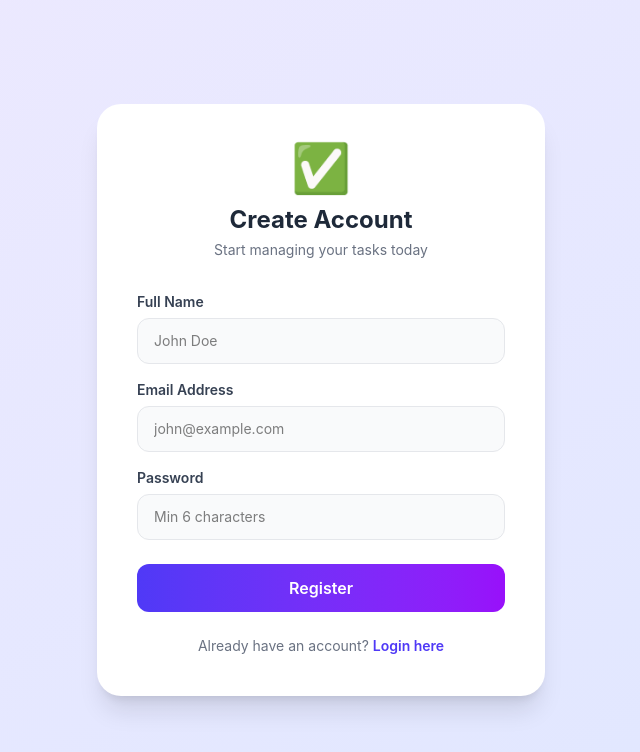
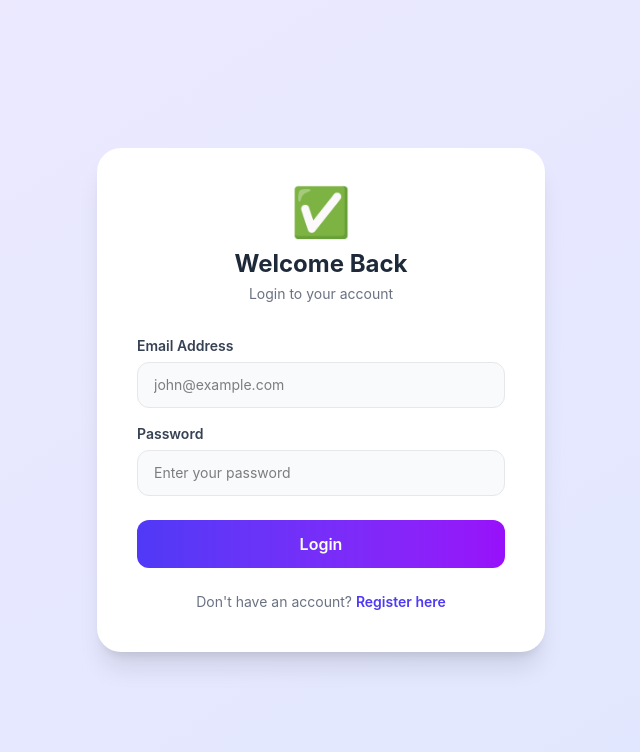
Before and after one commit to Nex-Chandan/Task-manager, a React (Vite) app in the folder frontent/: page /login in a window 1280 px wide. Shown: the top 752 px of the page, without its empty margins (319-959 px from the left). Built offline with nearby package versions, Linux system fonts and the light colour scheme.

Commit message:
created login page

```diff
--- a/frontent/src/App.jsx
+++ b/frontent/src/App.jsx
@@ -1,15 +1,25 @@
-import React from 'react'
-import Register from './pages/Register.jsx'
-
-const App = () => {
-  return (
-    <div>
-
-      <Register/>
+import { BrowserRouter, Routes, Route, Navigate } from "react-router-dom";
+import { ToastContainer } from "react-toastify";
+import "react-toastify/dist/ReactToastify.css";
+import { AuthProvider } from "./context/AuthContext";
+import Login from "./pages/Login";
+import Register from "./pages/Register";
 
 
-    </div>
-  )
+function App() {
+  return (
+    <AuthProvider>
+
+        <Routes>
+
+          <Route path="/login" element={<Login />} />
+          <Route path="/register" element={<Register />} />
+
+        </Routes>
+
+      <ToastContainer position="top-right" autoClose={3000} />
+    </AuthProvider>
+  );
 }
 
-export default App
+export default App;
--- /dev/null
+++ b/frontent/src/pages/Login.jsx
@@ -0,0 +1,88 @@
+import { useState } from "react";
+import { Link, useNavigate } from "react-router-dom";
+import { toast } from "react-toastify";
+import { loginUser } from "../api/api";
+import { userAuth } from "../context/AuthContext";
+
+const Login = () => {
+  const [form, setForm]       = useState({ email: "", password: "" });
+  const [loading, setLoading] = useState(false);
+  const { login }  = userAuth();
+  const navigate   = useNavigate();
+
+  const handleChange = (e) => setForm({ ...form, [e.target.name]: e.target.value });
+
+  const handleSubmit = async (e) => {
+    e.preventDefault();
+    if (!form.email || !form.password)
+      return toast.error("Please fill all fields");
+
+    try {
+      setLoading(true);
+      const { data } = await loginUser(form);
+      login(data);
+      toast.success("Welcome back! 👋");
+      navigate("/dashboard");
+    } catch (err) {
+      toast.error(err.response?.data?.message || "Login failed");
+    } finally {
+      setLoading(false);
+    }
+  };
+
+  return (
+    <div className="min-h-screen bg-gradient-to-br from-violet-100 to-indigo-100 flex items-center justify-center px-4">
+      <div className="bg-white rounded-3xl shadow-xl w-full max-w-md p-10">
+
+        <div className="text-center mb-8">
+          <div className="text-5xl mb-3">✅</div>
+          <h2 className="text-2xl font-bold text-gray-800">Welcome Back</h2>
+          <p className="text-gray-500 text-sm mt-1">Login to your account</p>
+        </div>
+
+        <form onSubmit={handleSubmit} className="space-y-4">
+          <div>
+            <label className="block text-sm font-semibold text-gray-700 mb-1.5">Email Address</label>
+            <input
+              type="email"
+              name="email"
+              placeholder="john@example.com"
+              value={form.email}
+              onChange={handleChange}
+              className="w-full px-4 py-3 border border-gray-200 rounded-xl text-sm bg-gray-50 focus:outline-none focus:border-indigo-500 focus:bg-white transition"
+            />
+          </div>
+
+          <div>
+            <label className="block text-sm font-semibold text-gray-700 mb-1.5">Password</label>
+            <input
+              type="password"
+              name="password"
+              placeholder="Enter your password"
+              value={form.password}
+              onChange={handleChange}
+              className="w-full px-4 py-3 border border-gray-200 rounded-xl text-sm bg-gray-50 focus:outline-none focus:border-indigo-500 focus:bg-white transition"
+            />
+          </div>
+
+          <button
+            type="submit"
+            disabled={loading}
+            className="w-full py-3 bg-gradient-to-r from-indigo-600 to-purple-600 text-white font-semibold rounded-xl hover:opacity-90 transition mt-2 disabled:opacity-60"
+          >
+            {loading ? "Logging in..." : "Login"}
+          </button>
+        </form>
+
+        <p className="text-center text-sm text-gray-500 mt-6">
+          Don't have an account?{" "}
+          <Link to="/register" className="text-indigo-600 font-semibold hover:underline">
+            Register here
+          </Link>
+        </p>
+      </div>
+    </div>
+  );
+};
+
+export default Login;
```
